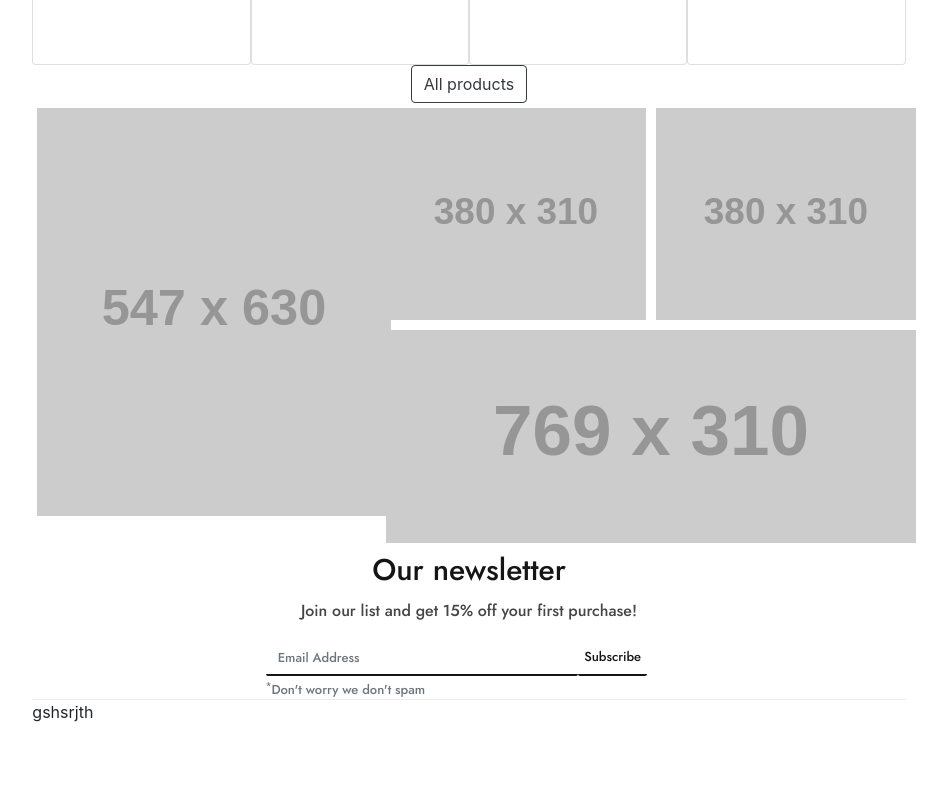
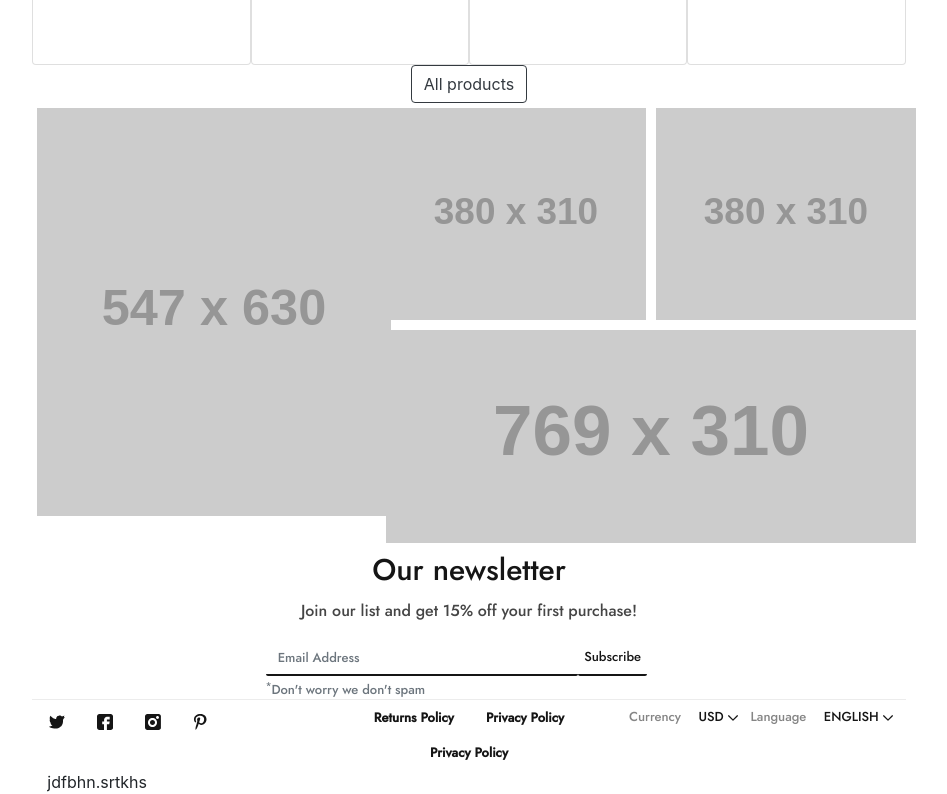
Before and after one commit to jusgladysz/frontend-level-up-lesson5, a website built with webpack: page src/index.html in a window 1280 px wide. Shown: the part 2070-2864 px from the top of the page, without its empty margins (171-1118 px from the left). Before the commit the page ends 2794 px from the top, so only its background shows below. Built offline with nearby package versions, Linux system fonts and the light colour scheme; placeholder pictures from the web are drawn by us.

Commit message:
Add footer section

```diff
--- a/src/index.html
+++ b/src/index.html
@@ -33,11 +33,11 @@
                 <div class="col-5 col-md-4">
                     <div class="row float-right">
                         <a class="nav-item nav-link" href="#">
-                            <img alt="logo" src="../src/assets/kz-user.svg"></a>
+                            <img alt="user" src="../src/assets/kz-user.svg"></a>
                         <a class="nav-item nav-link" href="#">
-                            <img alt="logo" src="../src/assets/kz-bag.svg"></a>
+                            <img alt="bag" src="../src/assets/kz-bag.svg"></a>
                         <a class="nav-item nav-link " href="#">
-                            <img alt="logo" src="../src/assets/ellipse-1.svg"></a>
+                            <img alt="ellipse" src="../src/assets/ellipse-1.svg"></a>
                     </div>
                 </div>
             </nav>
@@ -210,8 +210,58 @@
             </div>
         </div>
         <div class="row">
-gshsrjth
+            <div class="col-12 col-md-4">
+                <div class="row">
+                    <a class="nav-item nav-link" href="#">
+                        <img alt="twitter" src="../src/assets/kz-twitter.svg"></a>
+                    <a class="nav-item nav-link" href="#">
+                        <img alt="facebook" src="../src/assets/kz-facebook.svg"></a>
+                    <a class="nav-item nav-link " href="#">
+                        <img alt="instagram" src="../src/assets/kz-instagram.svg"></a>
+                    <a class="nav-item nav-link " href="#">
+                        <img alt="pinterest" src="../src/assets/kz-pinterest.svg"></a>
+                </div>
+            </div>
+            <div class="col-12 col-md-4">
+                <div class="row justify-content-center">
+                    <a class="footer__link nav-item nav-link" href="#">Returns Policy</a>
+                    <a class="footer__link nav-item nav-link" href="#">Privacy Policy</a>
+                    <a class="footer__link nav-item nav-link" href="#">Privacy Policy</a>
+                </div>
+            </div>
+            <div class="col-12 col-md-4">
+                <div class="row align-items-center float-md-right">
+                    <div>
+                        <label class="footer__label" for="dropdownMenuButton">Currency</label>
+                        <button aria-expanded="false" aria-haspopup="true" class="footer__button btn"
+                                data-toggle="dropdown"
+                                id="dropdownMenuButton" type="button">
+                            USD
+                            <span class="dropdown-toggle-icon"><img alt="" src="../src/assets/kz-angle-down.svg"></span>
+                        </button>
+                        <div aria-labelledby="dropdownMenuButton" class="dropdown-menu">
+                            <a class="dropdown-item" href="#">USD</a>
+                            <a class="dropdown-item" href="#">PLN</a>
+                            <a class="dropdown-item" href="#">EUR</a>
+                        </div>
+                    </div>
+                    <div>
+                        <label class="footer__label" for="dropdownMenuButton">Language</label>
+                        <button aria-expanded="false" aria-haspopup="true" class="footer__button btn"
+                                data-toggle="dropdown"
+                                id="dropdownMenuButton" type="button">
+                            ENGLISH
+                            <span class="dropdown-toggle-icon"><img alt="" src="../src/assets/kz-angle-down.svg"></span>
+                        </button>
+                        <div aria-labelledby="dropdownMenuButton" class="dropdown-menu">
+                            <a class="dropdown-item" href="#">ENGLISH</a>
+                            <a class="dropdown-item" href="#">POLISH</a>
+                        </div>
+                    </div>
+                </div>
+            </div>
         </div>
+        <div>jdfbhn.srtkhs</div>
     </div>
 </div>
 </body>
--- a/src/styles/style.scss
+++ b/src/styles/style.scss
@@ -1,6 +1,7 @@
 $carousel-color: #263a49;
 $Text-Style-4-color: #151515;
 $join-list-color: #454545;
+$footer-color: #858585;
 
 .tile {
   width: 309px;
@@ -39,8 +40,8 @@ $join-list-color: #454545;
         border-radius: 2px;
       }
 
-      &:hover{
-        color: $Text-Style-4-color ;
+      &:hover {
+        color: $Text-Style-4-color;
       }
     }
   }
@@ -154,7 +155,7 @@ $join-list-color: #454545;
 }
 
 .Subscribe {
-  font-family: Jost,sans-serif;
+  font-family: Jost, sans-serif;
   font-size: 13px;
   font-weight: 500;
   font-stretch: normal;
@@ -167,6 +168,49 @@ $join-list-color: #454545;
   height: calc(1.5em + .75rem + 6px);
 }
 
-.border-bottom-light{
-      border-bottom: solid 1px #ececec;;
+.border-bottom-light {
+  border-bottom: solid 1px #ececec;;
+}
+
+.footer {
+
+  &__link {
+    font-family: Jost, sans-serif;
+    font-size: 13px;
+    font-weight: bold;
+    font-stretch: normal;
+    font-style: normal;
+    line-height: normal;
+    letter-spacing: normal;
+    color: $Text-Style-4-color;
+
+    &:hover {
+      color: $Text-Style-4-color;
+    }
   }
+
+  &__label {
+    font-family: Jost, sans-serif;
+    font-size: 13px;
+    font-weight: 500;
+    font-stretch: normal;
+    font-style: normal;
+    line-height: normal;
+    letter-spacing: normal;
+    text-align: left;
+    color: $footer-color;
+    margin: 0;
+  }
+
+  &__button {
+    font-family: Jost, sans-serif;
+    font-size: 13px;
+    font-weight: normal;
+    font-stretch: normal;
+    font-style: normal;
+    line-height: normal;
+    letter-spacing: normal;
+    text-align: left;
+    color: $Text-Style-4-color;
+  }
+}
```
Also changed, not shown: src/assets/kz-angle-down.svg (added), src/assets/kz-facebook.svg (added), src/assets/kz-instagram.svg (added), src/assets/kz-pinterest.svg (added), src/assets/kz-twitter.svg (added).
